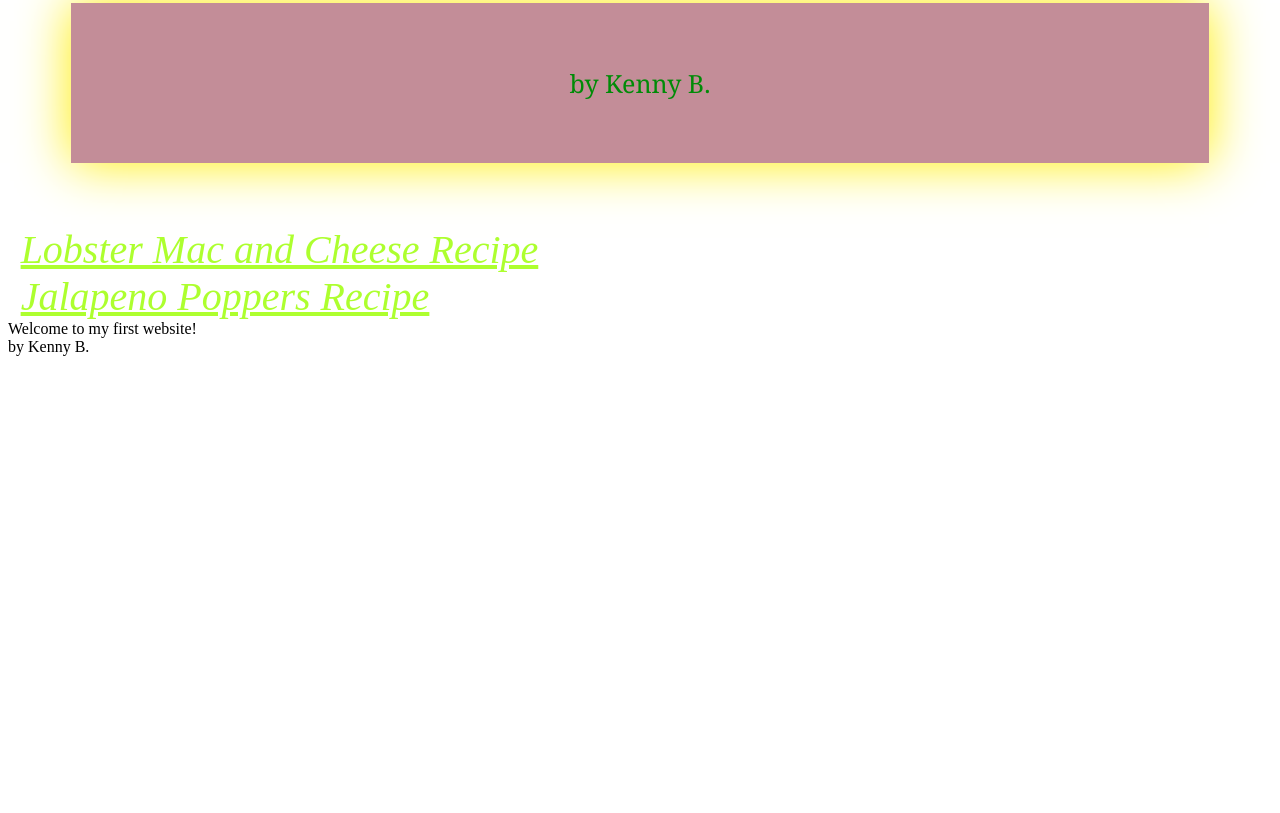
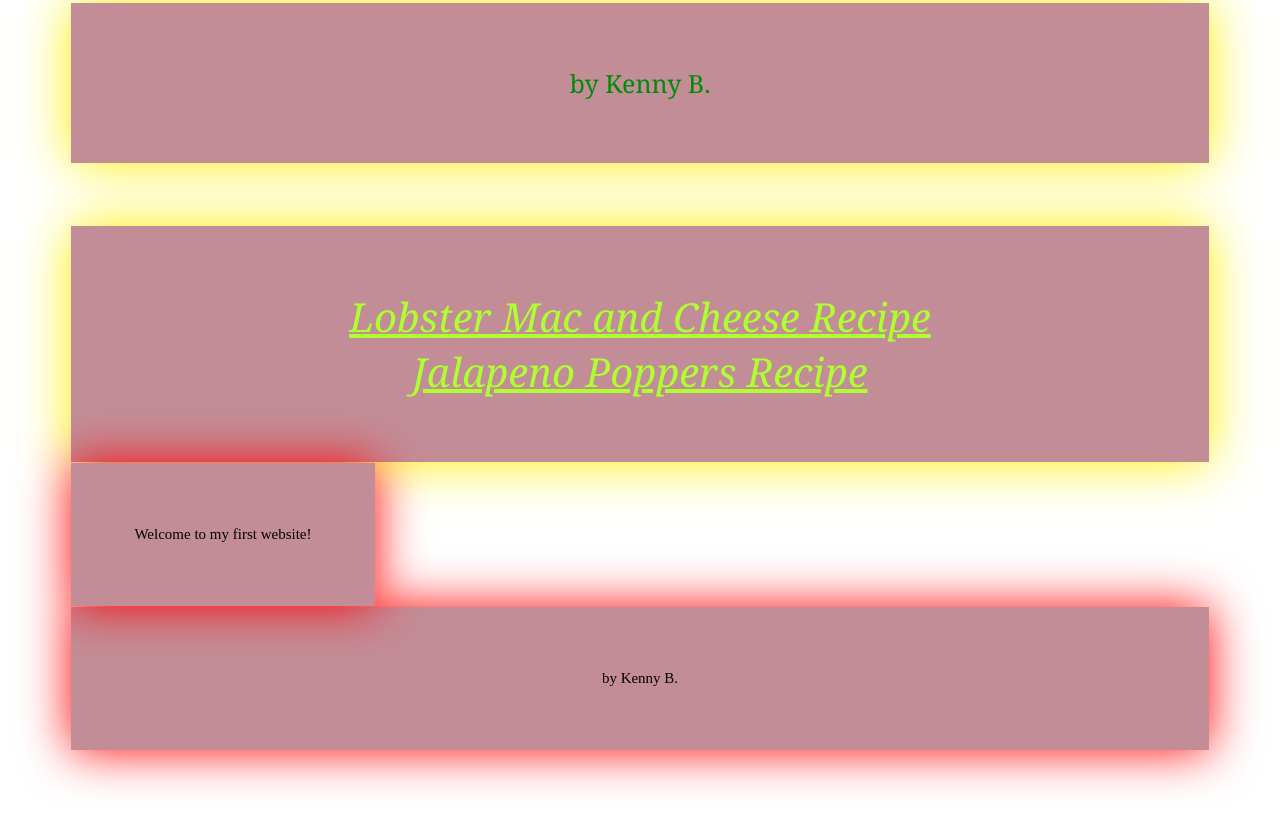
Before and after one commit to KJB4/odin-recipes2, a plain HTML site: page index.html in a window 1280 px wide. Shown: the part 941-1754 px from the top of the page. Before the commit the page ends 1305 px from the top, so only its background shows below. Drawn offline with Linux system fonts and the light colour scheme.

Commit message:
index css

```diff
--- a/index.html
+++ b/index.html
@@ -17,14 +17,16 @@
     <div class="name">
         by Kenny B.
     </div>
+        <div class="name">
         <a href="./recipes/mac.html">Lobster Mac and Cheese Recipe</a>
 
         <div class="poppers">
         <a href="./recipes/poppers.html">Jalapeno Poppers Recipe</a>
+        </div>
     </div>
 
-    <span>Welcome to my first website!</span>
+    <span class="rat">Welcome to my first website!</span>
 
-    <article>by Kenny B. </article>
+    <article class="rat">by Kenny B. </article>
 </body>
 </html>
```
